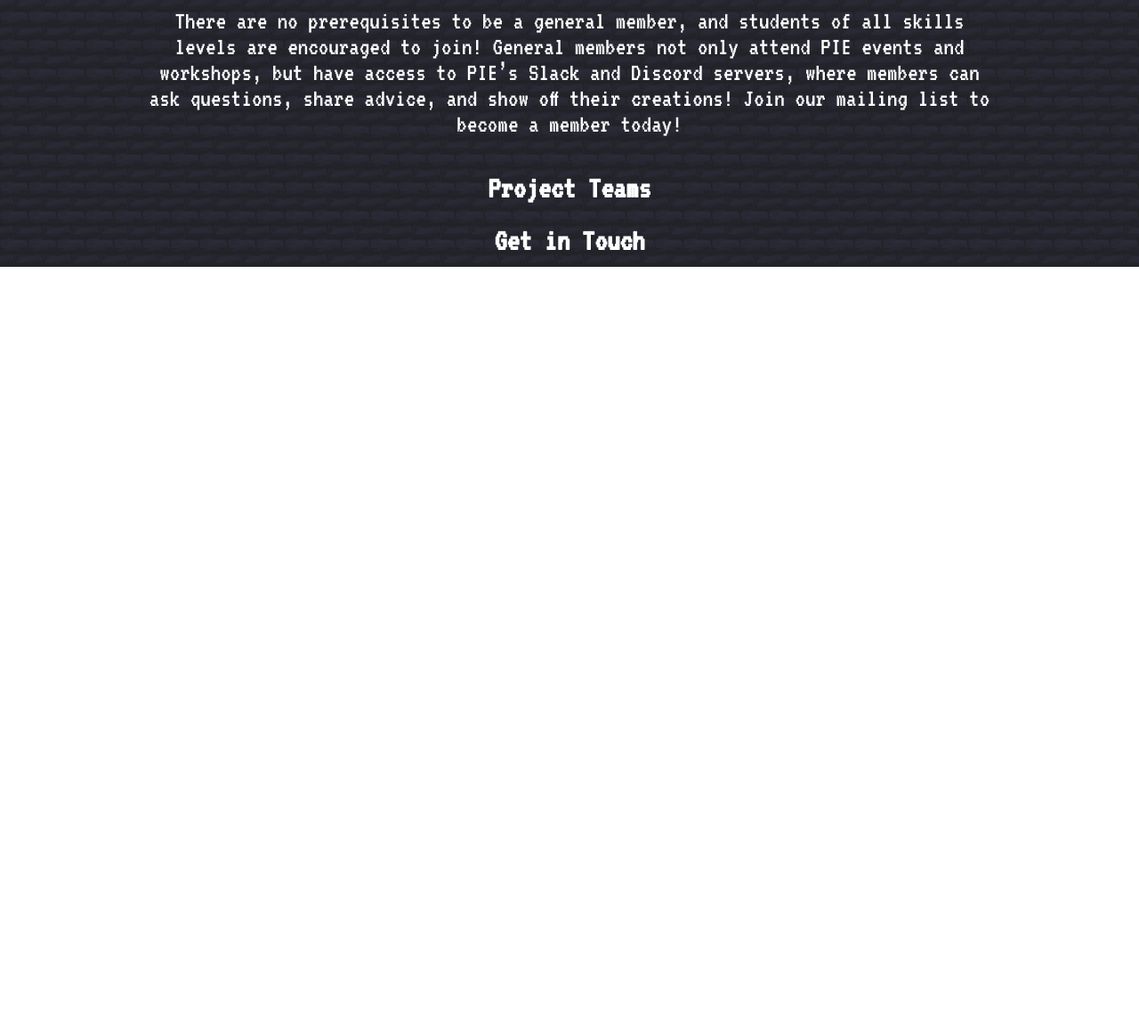
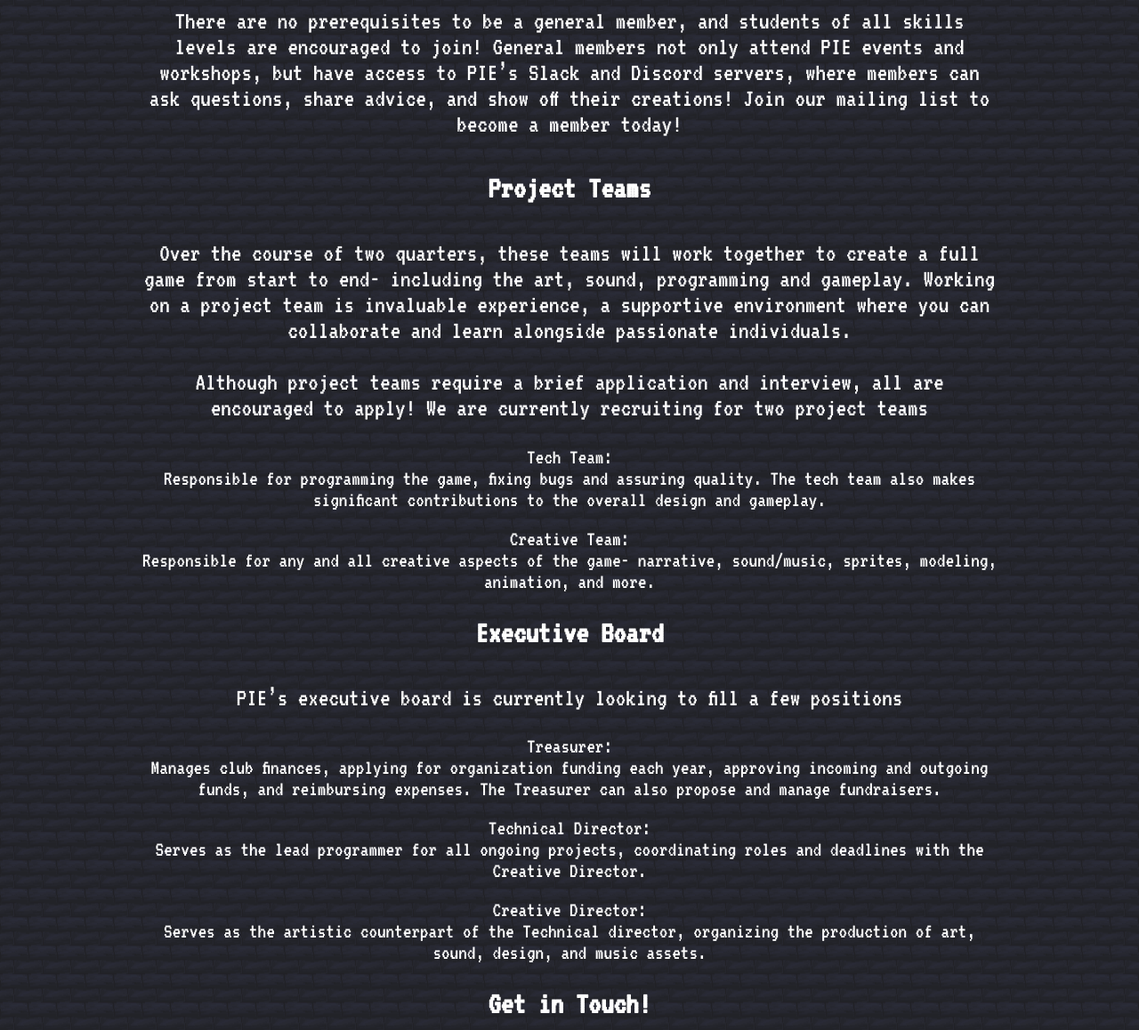
Before and after one commit to PIE-NU/Website, a website: page app/public/index.html in a window 1280 px wide. Shown: the part 1490-2648 px from the top of the page at 89% size. Before the commit the page ends 1790 px from the top, so only its background shows below. Drawn offline with Linux system fonts and the light colour scheme.

Commit message:
Added and edited stubs on PIE roles for applicants/general members

```diff
--- a/app/public/css/index.css
+++ b/app/public/css/index.css
@@ -124,6 +124,20 @@
 	margin: auto;
 }
 
+.sub-list {
+	list-style-type: none;
+	padding: 0;
+}
+
+.sub-list li {
+	color: white;
+	font-size: 1.5em;
+	padding-bottom: 20px;
+}
+
+.sub-list li:last-child {
+	padding-bottom: 0px;
+}
 
 /* Animations */
 
--- a/app/public/index.html
+++ b/app/public/index.html
@@ -68,7 +68,22 @@
 					<p>There are no prerequisites to be a general member, and students of all skills levels are encouraged to join! General members not only attend PIE events and workshops, but have access to PIE’s Slack and Discord servers, where members can ask questions, share advice, and show off their creations! <a>Join our mailing list</a> to become a member today!</p>
 
 					<h3>Project Teams</h3>
-					<h3>Get in Touch</h3>
+					<p>Over the course of two quarters, these teams will work together to create a full game from start to end- including the art, sound, programming and gameplay. Working on a project team is invaluable experience, a supportive environment where you can collaborate and learn alongside passionate individuals.</p>
+					<p>Although project teams require a brief application and interview, all are encouraged to apply! We are currently recruiting for two project teams</p>
+					<ul class="sub-list">
+						<li>Tech Team:<br/>Responsible for programming the game, fixing bugs and assuring quality. The tech team also makes significant contributions to the overall design and gameplay.</li>
+						<li>Creative Team:<br/>Responsible for any and all creative aspects of the game- narrative, sound/music, sprites, modeling, animation, and more.</li>
+					</ul>
+
+					<h3>Executive Board</h3>
+					<p>PIE’s executive board is currently looking to fill a few positions</p>
+					<ul class="sub-list">
+						<li>Treasurer:<br/>Manages club finances, applying for organization funding each year, approving incoming and outgoing funds, and reimbursing expenses. The Treasurer can also propose and manage fundraisers.</li>
+						<li>Technical Director:<br/>Serves as the lead programmer for all ongoing projects, coordinating roles and deadlines with the Creative Director.</li>
+						<li>Creative Director:<br/>Serves as the artistic counterpart of the Technical director, organizing the production of art, sound, design, and music assets.</li>
+					</ul>
+
+					<h3>Get in Touch!</h3>
 				</div>
 			</div>
 		</div>
```
